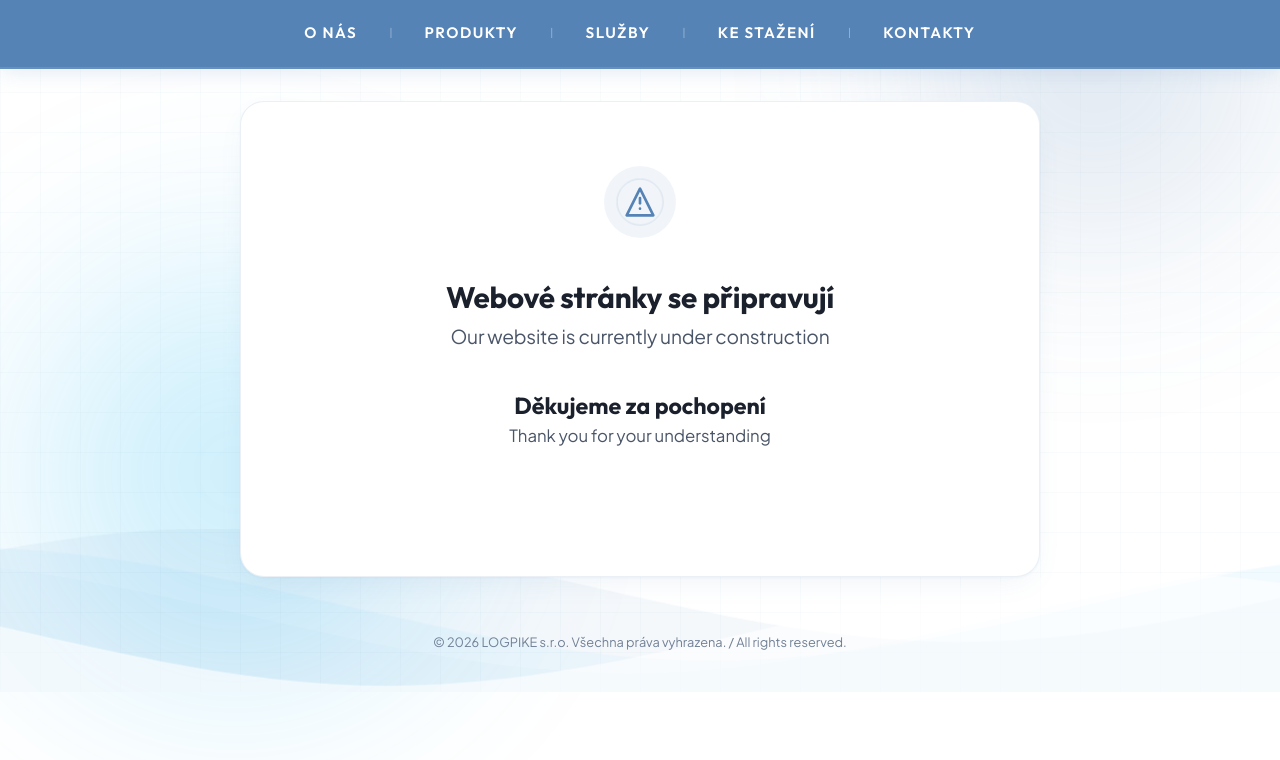
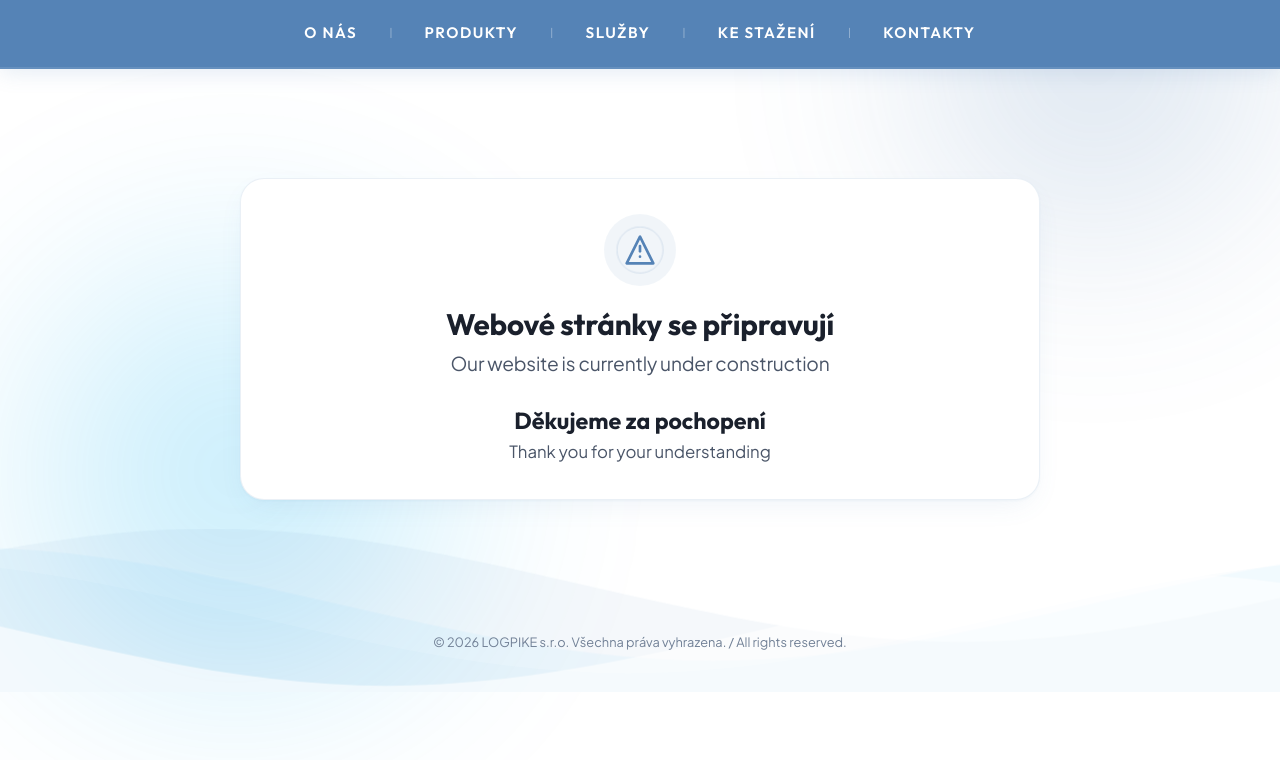
Before and after one commit to JakubKroca23/logpike, a website built with Vite: page index.html in a window 1280 px wide. Shown: the part 108-868 px from the top of the page. Built offline with nearby package versions, Linux system fonts and the light colour scheme.

Commit message:
feat: implement base styles and layout for construction page landing site

```diff
--- a/index.html
+++ b/index.html
@@ -28,7 +28,6 @@
   <!-- Decorative modern background elements -->
   <div class="decor-circle circle-1"></div>
   <div class="decor-circle circle-2"></div>
-  <div class="decor-grid"></div>
 
   <!-- Subtly moving sea waves background (Option B: Decent sea animation) -->
   <div class="sea-background" aria-hidden="true">
--- a/style.css
+++ b/style.css
@@ -123,19 +123,6 @@
   background: radial-gradient(circle, var(--color-logo-cyan) 0%, rgba(255,255,255,0) 70%);
 }
 
-.decor-grid {
-  position: absolute;
-  top: 0;
-  left: 0;
-  width: 100%;
-  height: 100%;
-  background-image:
-    linear-gradient(rgba(85, 131, 182, 0.03) 1px, transparent 1px),
-    linear-gradient(90deg, rgba(85, 131, 182, 0.03) 1px, transparent 1px);
-  background-size: 40px 40px;
-  z-index: 2;
-  pointer-events: none;
-}
 
 /* 4. HEADER SECTION (Logo, Phone, Address) */
 .header {
@@ -387,7 +374,7 @@
   background-color: var(--color-bg);
   border-radius: var(--border-radius-lg);
   border: 1px solid rgba(85, 131, 182, 0.12);
-  padding: var(--spacing-xl) var(--spacing-lg);
+  padding: 2.2rem var(--spacing-lg);
   max-width: 800px;
   width: 100%;
   text-align: center;
@@ -410,7 +397,7 @@
   border-radius: 50%;
   background-color: rgba(85, 131, 182, 0.08);
   color: var(--color-primary-blue);
-  margin-bottom: var(--spacing-lg);
+  margin-bottom: 1.2rem;
 }
 
 .construction-icon {
@@ -439,7 +426,7 @@
   font-weight: 700;
   color: var(--color-text-dark);
   line-height: 1.35;
-  margin-bottom: var(--spacing-md);
+  margin-bottom: 0.75rem;
   letter-spacing: -0.2px;
 }
 
@@ -459,7 +446,7 @@
   color: var(--color-text-dark);
   line-height: 1.35;
   margin-top: var(--spacing-sm);
-  margin-bottom: var(--spacing-xl);
+  margin-bottom: 0;
 }
 
 .thank-you-sub {
```
Also changed, not shown: dist/assets/index-CmCa_isA.css (added), dist/assets/index-DXRu4s6T.css (deleted), dist/assets/index-QZ07WdNg.js (renamed from dist/assets/index-C5U5Lf5o.js), dist/index.html.
